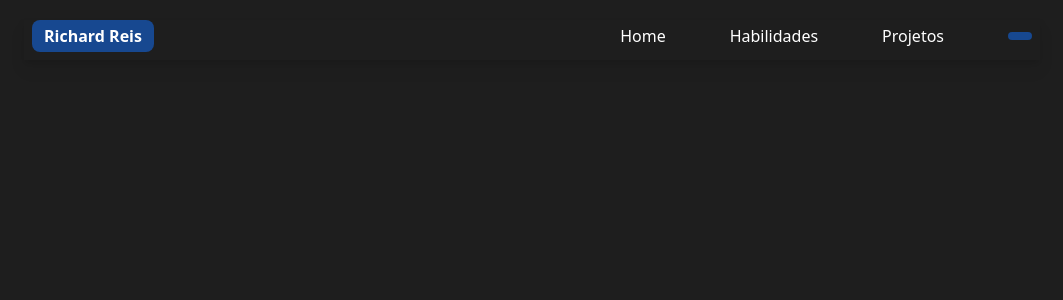
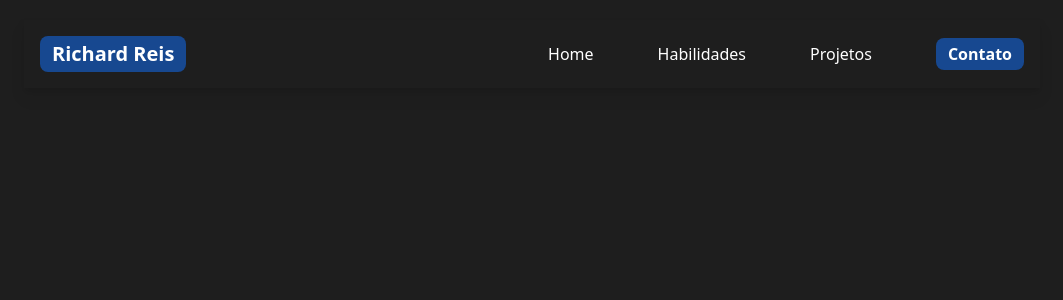
Before and after one commit to richarddsr21/meu-repositorio, a React (Vite) app: page / in a window 1280 px wide. Shown: the top 300 px of the page, without its empty margins (108-1171 px from the left). Built offline with nearby package versions, Linux system fonts and the light colour scheme.

Commit message:
Header Pronta

```diff
--- a/index.html
+++ b/index.html
@@ -2,7 +2,7 @@
 <html lang="pt-br">
   <head>
     <meta charset="UTF-8" />
-    <link rel="icon" type="image/png+xml" href="/image-header/Logo.png" />
+    <link rel="icon" type="image/png+xml" href="/image/image-header/Logo.png" />
     <meta name="viewport" content="width=device-width, initial-scale=1.0" />
     <title>Richard Reis - Portfolio</title>
   </head>
--- a/src/Components/header/index.tsx
+++ b/src/Components/header/index.tsx
@@ -1,15 +1,48 @@
+import { GiHamburgerMenu } from "react-icons/gi";
+import { IoMdClose } from "react-icons/io";
+import { useState } from "react";
+
 export const Header = () => {
+  const [isOpen, setIsOpen] = useState(false);
+
+  const toggleMenu = () => {
+    setIsOpen(!isOpen);
+  };
+
   return (
     <header className="w-full h-full drop-shadow-lg">
-      <div className="flex justify-between items-center pb-2 px-2">
-        <span className="text-base font-bold cursor-pointer bg-primary px-3 py-1 rounded-lg">
+      <div className="flex justify-between items-center py-4 px-4">
+        <span className="text-xl font-bold cursor-pointer bg-primary px-3 py-1 rounded-lg">
           Richard Reis
         </span>
-        <ul className="md:flex items-center">
-          <li className="mr-16 cursor-pointer">Home</li>
-          <li className="mr-16 cursor-pointer">Habilidades</li>
-          <li className="mr-16 cursor-pointer">Projetos</li>
-          <li className="cursor-pointer font-bold bg-primary px-3 py-1 rounded-lg"></li>
+        <GiHamburgerMenu
+          className={`text-3xl md:hidden ${isOpen ? "hidden" : ""}`}
+          onClick={toggleMenu}
+        />
+        <IoMdClose
+          className={`text-4xl md:hidden ${isOpen ? "" : "hidden"}`}
+          onClick={toggleMenu}
+        />
+        <ul
+          className={`md:flex items-center ${
+            isOpen
+              ? "h-screen max-md:flex max-md:items-center max-md:flex-col max-md:absolute max-md:top-0 max-md:left-0 max-md:py-4 max-md:w-3/4 md:hidden"
+              : "hidden"
+          }`}
+        >
+          <li className="md:mr-16 md:cursor-pointer">Home</li>
+          <li className="max-md:pt-4 md:mr-16 md:cursor-pointer">
+            Habilidades
+          </li>
+          <li className="max-md:pt-4 md:mr-16 md:cursor-pointer">Projetos</li>
+          <li className="md:cursor-pointer">
+            <button
+              className="max-md:mt-4 font-bold bg-primary px-3 py-1 rounded-lg"
+              id="#contact"
+            >
+              Contato
+            </button>
+          </li>
         </ul>
       </div>
     </header>
```
